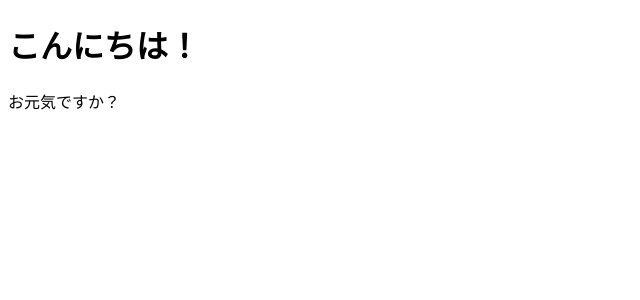
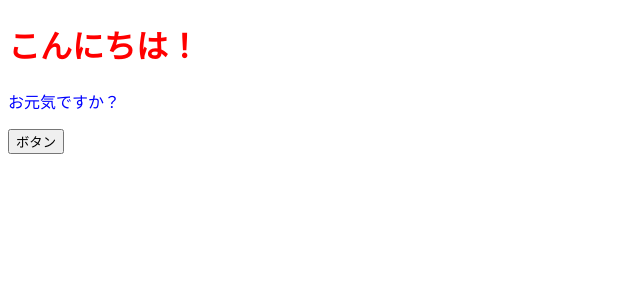
Before and after one commit to tkmyy/codesandbox-react, a React (Create React App) app: page / in a window 1280 px wide. Shown: the top 300 px of the page, without its empty margins (0-640 px from the left). Built offline with nearby package versions, Linux system fonts and the light colour scheme.

Commit message:
add event and style

```diff
--- a/src/App.jsx
+++ b/src/App.jsx
@@ -1,10 +1,16 @@
 import React from "react";
 
 const App = () => {
+  const onClickButton = () => alert();
+  const contentStyle = {
+    color: "blue",
+    fontsize: "18px"
+  };
   return (
     <>
-      <h1>こんにちは！</h1>
-      <p>お元気ですか？</p>
+      <h1 style={{ color: "red" }}>こんにちは！</h1>
+      <p style={contentStyle}>お元気ですか？</p>
+      <button onClick={onClickButton}>ボタン</button>
     </>
   );
 };
```
